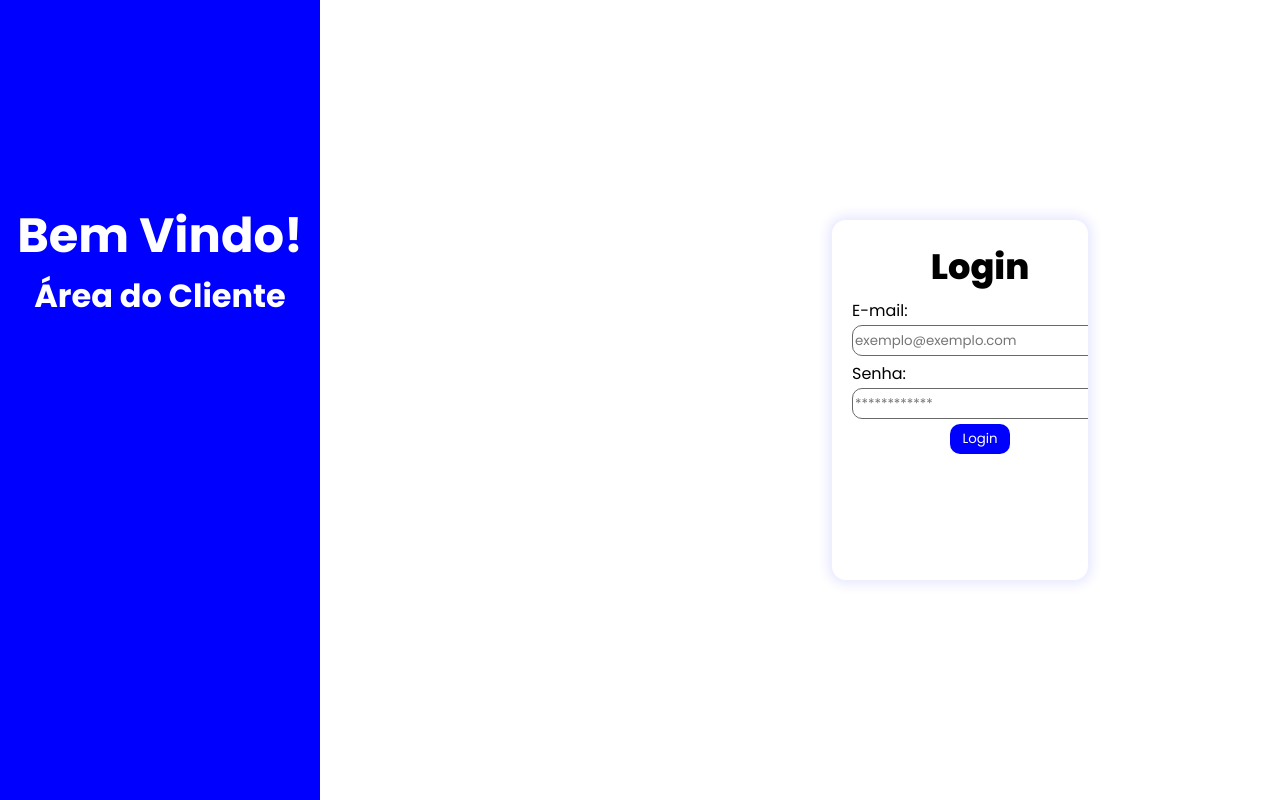
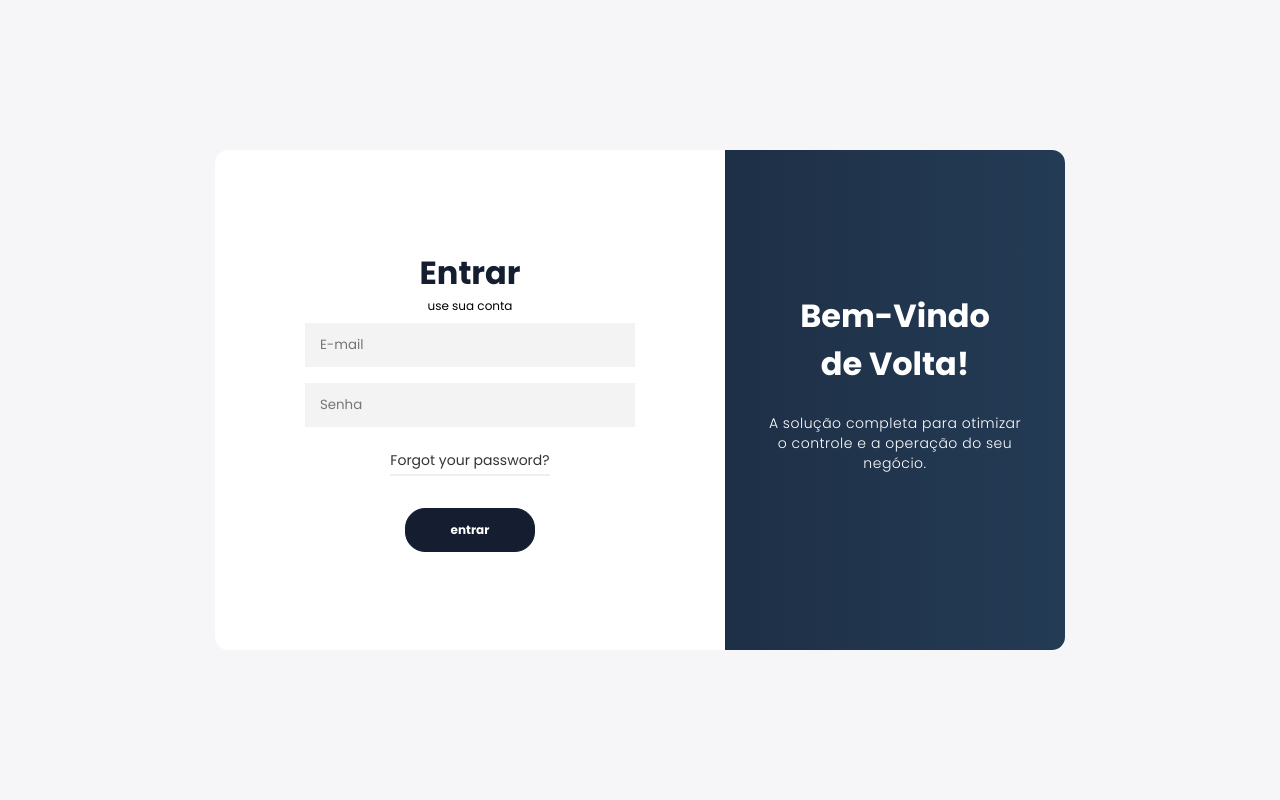
Before and after one commit to AntonioSouza1/Web-Projects, a plain HTML site: page login/login.html in a window 1280 px wide. Drawn offline with Linux system fonts and the light colour scheme.

Commit message:
Atualização da tela de login

```diff
--- a/login/login.html
+++ b/login/login.html
@@ -1,33 +1,42 @@
 <!DOCTYPE html>
-<html lang="pt-br">
+<html lang="en">
 <head>
     <meta charset="UTF-8">
+    <meta http-equiv="X-UA-Compatible" content="IE=edge">
     <meta name="viewport" content="width=device-width, initial-scale=1.0">
-    <link rel="stylesheet" href="src/style/login.css">
     <title>login</title>
+    <!-- font awesome icons -->
+    <link rel="stylesheet" href="https://cdnjs.cloudflare.com/ajax/libs/font-awesome/6.1.1/css/all.min.css" integrity="sha512-KfkfwYDsLkIlwQp6LFnl8zNdLGxu9YAA1QvwINks4PhcElQSvqcyVLLD9aMhXd13uQjoXtEKNosOWaZqXgel0g==" crossorigin="anonymous" referrerpolicy="no-referrer" />
+    <!-- css stylesheet -->
+    <link rel="stylesheet" href="style.css">
 </head>
 <body>
-    <main>
-        <section id="txt-login">
-            <div id="txt">
-                <h1>Bem Vindo!</h1>
-                <h2>Área do Cliente</h2>
+<div class="container" id="container">
+    <div class="form-container sign-in-container">
+        <form method="post">
+            <h1>Entrar</h1>
+            <span>use sua conta</span>
+            <div class="infield">
+                <input type="text" placeholder="E-mail" name="email"/>
+                <label></label>
             </div>
-        </section>
-        <section id="frm-login">
-            <form method="post" id="formulario-login">
-                <h1>Login</h1>
-                <div class="frm-input">
-                    <label for="mail">E-mail:</label>
-                    <input type="email" name="mail" class="input" id="mail" minlength="10" required placeholder="exemplo@exemplo.com">
-                </div>
-                <div class="frm-input">
-                    <label for="senha">Senha:</label>
-                    <input type="password" name="senha" class="input id="senha" minlength="5" required placeholder="************">
-                </div>
-                <div id="div-btn"><button type="submit" class="btn-padrao">Login</button></div>
-            </form>
-        </section>
-    </main>
+            <div class="infield">
+                <input type="password" name="password" placeholder="Senha" />
+                <label></label>
+            </div>
+            <a href="#" class="forgot">Forgot your password?</a>
+            <button>entrar</button>
+        </form>
+    </div>
+    <div class="overlay-container" id="overlayCon">
+        <div class="overlay">
+            <div class="overlay-panel overlay-right">
+                <h1>Bem-Vindo</h1>
+                <h1>de Volta!</h1>
+                <p>A solução completa para otimizar o controle e a operação do seu negócio.</p>
+            </div>
+        </div>
+    </div>
+</div>
 </body>
 </html>
--- a/login/src/img/login.css
+++ /dev/null
@@ -1,63 +0,0 @@
-@charset "UTF-8";
-@import url('https://fonts.googleapis.com/css2?family=Poppins:ital,wght@0,100;0,200;0,300;0,400;0,500;0,600;0,700;0,800;0,900;1,100;1,200;1,300;1,400;1,500;1,600;1,700;1,800;1,900&display=swap');
-
-:root{
-
-}
-
-*{
-    margin: 0;
-    padding: 0;
-    font-family: "poppins", sans-serif;
-}
-
-main{
-    width: 100vw;
-    height: 100vh;
-    display: flex;
-}
-
-section#txt-login{
-    width: 25%;
-    height: 100%;
-    text-align: center;
-    background-color: #0000ff;
-    color: #fff;
-    display: flex;
-    align-items: center;
-    justify-content: center;
-}
-
-section#txt-login div#txt{
-    height: 50%;
-}
-
-section#txt-login h1{
-    font-size: 3em;
-}
-
-section#txt-login h2{
-    font-size: 2em;
-}
-
-section#frm-login{
-    position: relative;
-    width: calc(100% - 25%);
-}
-
-section#frm-login form#formulario-login{
-    position: absolute;
-    top: 50%;
-    left: 70%;
-    width: 300px;
-    height: 350px;
-    padding: 10px;
-    transform: translate(-50%, -50%);
-    box-shadow: 0px 0px 12px 4px rgba(0, 0, 0, 0.1);
-
-}
-
-section#frm-login form#formulario-login div.frm-input{
-    display: flex;
-    flex-direction: column;
-}
--- a/login/src/style/login.css
+++ /dev/null
@@ -1,108 +0,0 @@
-@charset "UTF-8";
-@import url('https://fonts.googleapis.com/css2?family=Poppins:ital,wght@0,100;0,200;0,300;0,400;0,500;0,600;0,700;0,800;0,900;1,100;1,200;1,300;1,400;1,500;1,600;1,700;1,800;1,900&display=swap');
-
-:root{
-    --color0: #fff;
-    --color1: #0000ff;
-}
-
-*{
-    margin: 0;
-    padding: 0;
-    font-family: "poppins", sans-serif;
-}
-
-main{
-    width: 100vw;
-    height: 100vh;
-    display: flex;
-}
-
-section#txt-login{
-    width: 25%;
-    height: 100%;
-    text-align: center;
-    background-color: #0000ff;
-    color: #fff;
-    display: flex;
-    align-items: center;
-    justify-content: center;
-}
-
-section#txt-login div#txt{
-    height: 50%;
-}
-
-section#txt-login h1{
-    font-size: 3em;
-}
-
-section#txt-login h2{
-    font-size: 2em;
-}
-
-section#frm-login{
-    display: flex;
-    position: relative;
-    width: calc(100% - 25%);
-}
-
-section#frm-login{
-    position: absolute;
-    top: 50%;
-    left: 75%;
-    width: 20%;
-    height: 45%;
-    border-radius: 14px;
-    transform: translate(-50%, -50%);
-    overflow: hidden;
-    box-shadow: 0px 0px 12px 4px rgba(0, 26, 255, 0.1);
-}
-
-#formulario-login{
-    width: 100%;
-    padding: 20px;
-    display: flex;
-    flex-direction: column;
-    gap: 5px;
-}
-
-#formulario-login h1{
-    text-align: center;
-    font-size: 2.2em;
-    font-weight: 800;
-}
-
-section#frm-login form#formulario-login div.frm-input{
-    display: flex;
-    flex-direction: column;
-    gap: 2px;
-}
-
-input{
-    border-radius: 10px;
-    height: 25px;
-    padding: 2px;
-    border: 1px solid #696969;
-    transition: border-color 0.6s;
-}
-
-input:focus {
-    border-color: #0000FF;
-    outline: none;
-    box-shadow: 0 0 5px rgba(0, 26, 255, 0.336);
-}
-
-.btn-padrao{
-    padding: 5px 12px;
-    background-color: #0000ff;
-    color: #fff;
-    border: none;
-    border-radius: 10px;
-    max-width: 80px;
-}
-
-#div-btn{
-    display: flex;
-    justify-content: center;
-}
--- /dev/null
+++ b/login/style.css
@@ -0,0 +1,189 @@
+@import url('https://fonts.googleapis.com/css2?family=Poppins:wght@100;200;300;400;500;600;700;800;900&display=swap');
+
+* {
+    padding: 0;
+    margin: 0;
+    box-sizing: border-box;
+    font-family: 'Poppins', sans-serif;
+}
+
+:root {
+    --linear-grad: linear-gradient(to right, #141E30, #243B55);
+    --grad-clr1: #141E30;
+    --grad-clr2: #2C2E33;
+}
+
+body {
+    height: 100vh;
+    background: #f6f5f7;
+    display: grid;
+    place-content: center;
+    font-family: 'Poppins', sans-serif;
+}
+
+.container {
+    position: relative;
+    width: 850px;
+    height: 500px;
+    background: #fff;
+    border-radius: 13px;
+    overflow: hidden;
+}
+
+.form-container{
+    position: absolute;
+    width: 60%;
+    height: 100%;
+    padding: 0 40px;
+    transition: all 0.6s ease-in-out;
+}
+
+.sign-up-container {
+    opacity: 0;
+    z-index: 1;
+}
+
+form {
+    height: 100%;
+    display: flex;
+    flex-direction: column;
+    align-items: center;
+    justify-content: center;
+    padding: 0 50px;
+}
+
+h1 {
+    color: var(--grad-clr1);
+}
+
+span{
+    font-size: 12px;
+}
+
+.infield{
+    position: relative;
+    margin: 8px 0;
+    width: 100%;
+}
+
+input{
+    width: 100%;
+    padding: 12px 15px;
+    background-color: #f3f3f3;
+    border: none;
+    outline: none;
+}
+
+label{
+    position: absolute;
+    left: 50%;
+    top: 100%;
+    transform: translate(-50%);
+    width: 0;
+    height: 2px;
+    background: var(--linear-grad);
+    transition: 0.3s;
+}
+
+input:focus ~ label{
+    background: var(--linear-grad);
+    width: 100%;
+}
+
+a{
+    color: #333;
+    font-size: 14px;
+    text-decoration: none;
+    margin: 15px 0;
+
+}
+
+a.forgot{
+    padding-bottom: 3px;
+    border-bottom: 2px solid #eee;
+}
+
+button{
+    border-radius: 20px;
+    border: 1px solid var(--grad-clr1);
+    background: var(--grad-clr1);
+    color: #fff;
+    font-size: 12px;
+    font-weight: bold;
+    padding: 12px 45px;
+}
+
+.form-container button{
+    margin-top: 17px;
+    transition: 80ms ease-in;
+}
+
+.form-container button:hover{
+    background: #fff;
+    color: var(--grad-clr1);
+    cursor: pointer;
+}
+
+.overlay-container{
+    position: absolute;
+    top: 0;
+    left: 60%;
+    width: 40%;
+    height: 100%;
+    overflow: hidden;
+    transition: transform 0.6s ease-in-out;
+    z-index: 9;
+}
+
+#overlay{
+    cursor: pointer;
+    position: absolute;
+    left: 50%;
+    top: 304px;
+    transform: translateX(-50%);
+    width: 143.67px;
+    height: 40px;
+    border: 1px solid #fff;
+    background: transparent;
+    border-radius: 20px;
+}
+
+.overlay{
+    position: relative;
+    background: var(--linear-grad);
+    color: #ffffff;
+    left: -150%;
+    height: 100%;
+    width: 250%;
+    transition: transform 0.6s ease-in-out;
+}
+
+.overlay-panel{
+    position: absolute;
+    display: flex;
+    align-items: center;
+    justify-content: center;
+    flex-direction: column;
+    padding: 0 40px;
+    text-align: center;
+    height: 100%;
+    width: 340px;
+    transition: 0.6s ease-in-out;
+}
+
+.overlay-right{
+    right: 0;
+    transform: translateX(0%)
+}
+
+.overlay-right h1{
+    color: #fff;
+}
+
+p {
+    font-size: 14px;
+    font-weight: 300;
+    line-height: 20px;
+    letter-spacing: 0.5px;
+    margin: 25px 0 35px;
+}
```
Also changed, not shown: login/src/img/computer-login-animate.svg (deleted), 1 other file.
